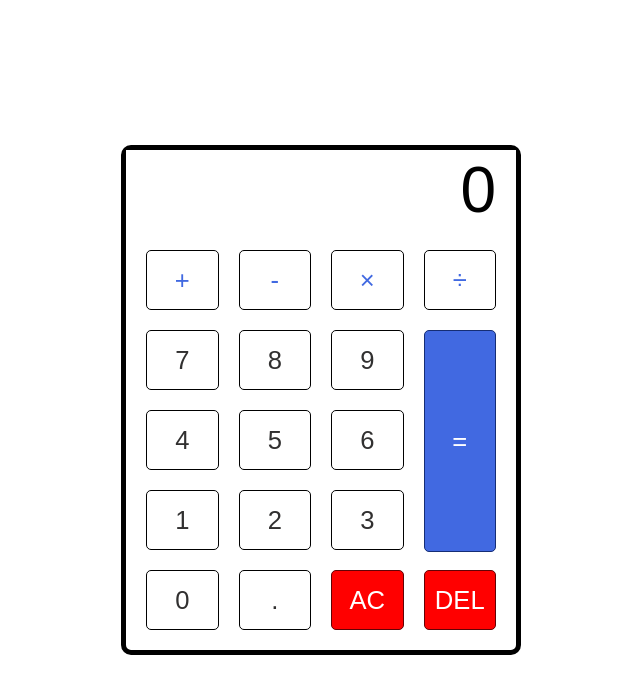
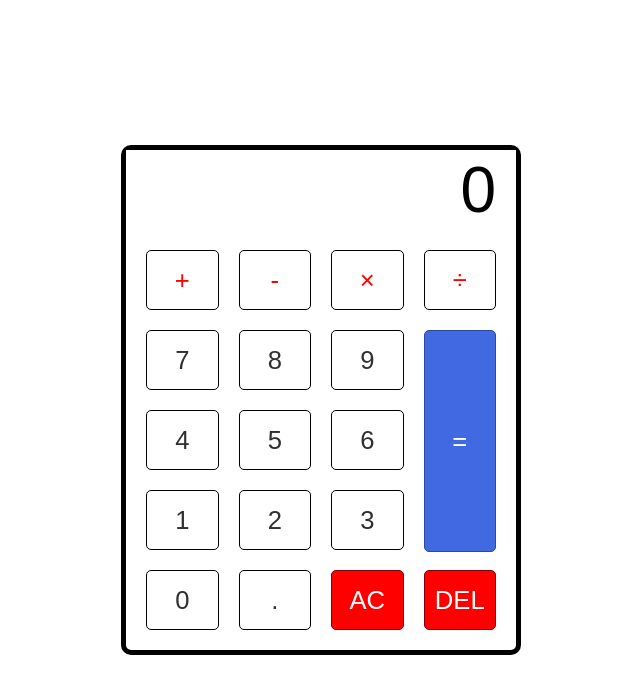
Before and after one commit to jvit1985/angular-calculator, an Angular app: page / in a window 1280 px wide. Shown: the top 694 px of the page, without its empty margins (319-959 px from the left). Built offline with nearby package versions, Linux system fonts and the light colour scheme.

Commit message:
updated styling

```diff
--- a/src/app/calculator/calculator.component.css
+++ b/src/app/calculator/calculator.component.css
@@ -1,4 +1,5 @@
 .calculator {
+
     border: 5px solid black;
     border-radius: 10px;
     position: absolute;
@@ -31,29 +32,28 @@ button {
 }
 
 button:hover {
-    background-color: #eaeaea;
+    background-color: lightgrey;
 }
 
 .operation {
-    color: royalblue;
+    color: red;
 }
 
 .all-clear, .delete {
     background-color: red;
-    border-color: #630205;
+    border-color: rgb(128, 3, 3);
     color: white;
 }
 
 .equal-sign {
     background-color: royalblue;
-    border-color: rgb(21, 45, 117);
+    border-color: rgb(42, 73, 167);
     color: white;
     height: 74%;
     grid-area: 2/4/6;
 }
 
 .delete {
-    background-color: red;
     grid-area: 5/4;
 }
 
```
